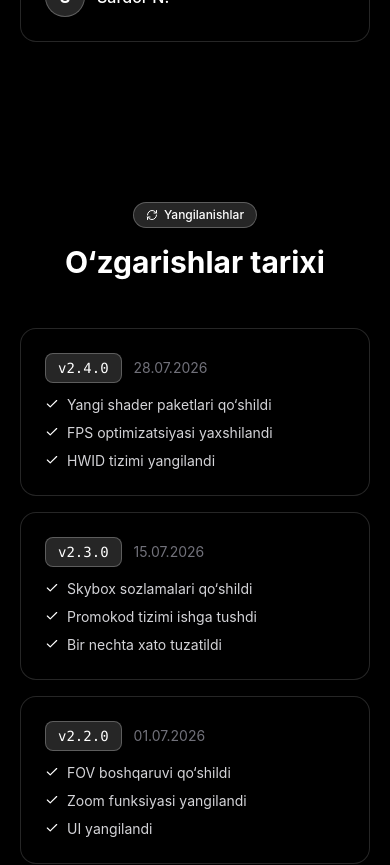
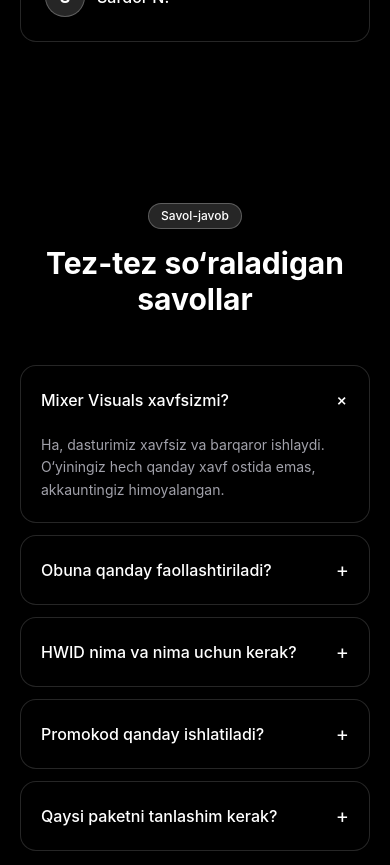
Before and after one commit to MixerVisualsUz/MixerVisuals, a React (Vite) app: page / in a window 390 px wide. Shown: the part 7100-7965 px from the top of the page. Built offline with nearby package versions, Linux system fonts and the light colour scheme; no server answers.

Commit message:
Changelog (Yangilanishlar) bo'limi olib tashlandi

```diff
--- a/src/components/Landing.tsx
+++ b/src/components/Landing.tsx
@@ -46,12 +46,6 @@ const faqs = [
   { q: 'HWID nima va nima uchun kerak?', a: 'HWID — qurilma identifikatori. Obunangiz faqat bir qurilmada ishlaydi, bu xavfsizlik uchun kerak.' },
   { q: 'Promokod qanday ishlatiladi?', a: 'To‘lov sahifasida promokodni kiriting va "Tekshirish" tugmasini bosing. Chegirma avtomatik hisoblanadi.' },
   { q: 'Qaysi paketni tanlashim kerak?', a: '180 kunlik paket eng foydali — eng uzoq muddat va eng yaxshi narx. Boshlang‘ich uchun 30 kunlik tavsiya etiladi.' },
-];
-
-const changelog = [
-  { version: 'v2.4.0', date: '28.07.2026', changes: ['Yangi shader paketlari qo‘shildi', 'FPS optimizatsiyasi yaxshilandi', 'HWID tizimi yangilandi'] },
-  { version: 'v2.3.0', date: '15.07.2026', changes: ['Skybox sozlamalari qo‘shildi', 'Promokod tizimi ishga tushdi', 'Bir nechta xato tuzatildi'] },
-  { version: 'v2.2.0', date: '01.07.2026', changes: ['FOV boshqaruvi qo‘shildi', 'Zoom funksiyasi yangilandi', 'UI yangilandi'] },
 ];
 
 export function Landing({ onKabinet }: { onKabinet: () => void }) {
@@ -236,35 +230,6 @@ export function Landing({ onKabinet }: { onKabinet: () => void }) {
         </div>
       </section>
 
-      {/* CHANGELOG */}
-      <section className="px-5 py-20 max-w-4xl mx-auto">
-        <div className="text-center mb-12">
-          <Badge color="gold"><RefreshCw size={12} /> Yangilanishlar</Badge>
-          <h2 className="mt-4 text-3xl sm:text-5xl font-bold text-white">O‘zgarishlar tarixi</h2>
-        </div>
-        <div className="space-y-4">
-          {changelog.map((log, i) => (
-            <Card key={log.version} className={`p-6 animate-[slideInLeft_0.5s_ease-out_${i * 100}ms_both]`}>
-              <div className="flex items-center justify-between mb-3">
-                <div className="flex items-center gap-3">
-                  <span className="px-3 py-1 rounded-lg bg-[#ffffff]/15 text-[#ffffff] text-sm font-mono font-medium border border-[#ffffff]/25">
-                    {log.version}
-                  </span>
-                  <span className="text-sm text-zinc-500">{log.date}</span>
-                </div>
-              </div>
-              <ul className="space-y-2">
-                {log.changes.map((c, j) => (
-                  <li key={j} className="flex items-start gap-2 text-sm text-zinc-300">
-                    <Check size={14} className="text-[#ffffff] mt-0.5 shrink-0" /> {c}
-                  </li>
-                ))}
-              </ul>
-            </Card>
-          ))}
-        </div>
-      </section>
-
       {/* FAQ */}
       <section className="px-5 py-20 max-w-3xl mx-auto">
         <div className="text-center mb-12">
```
